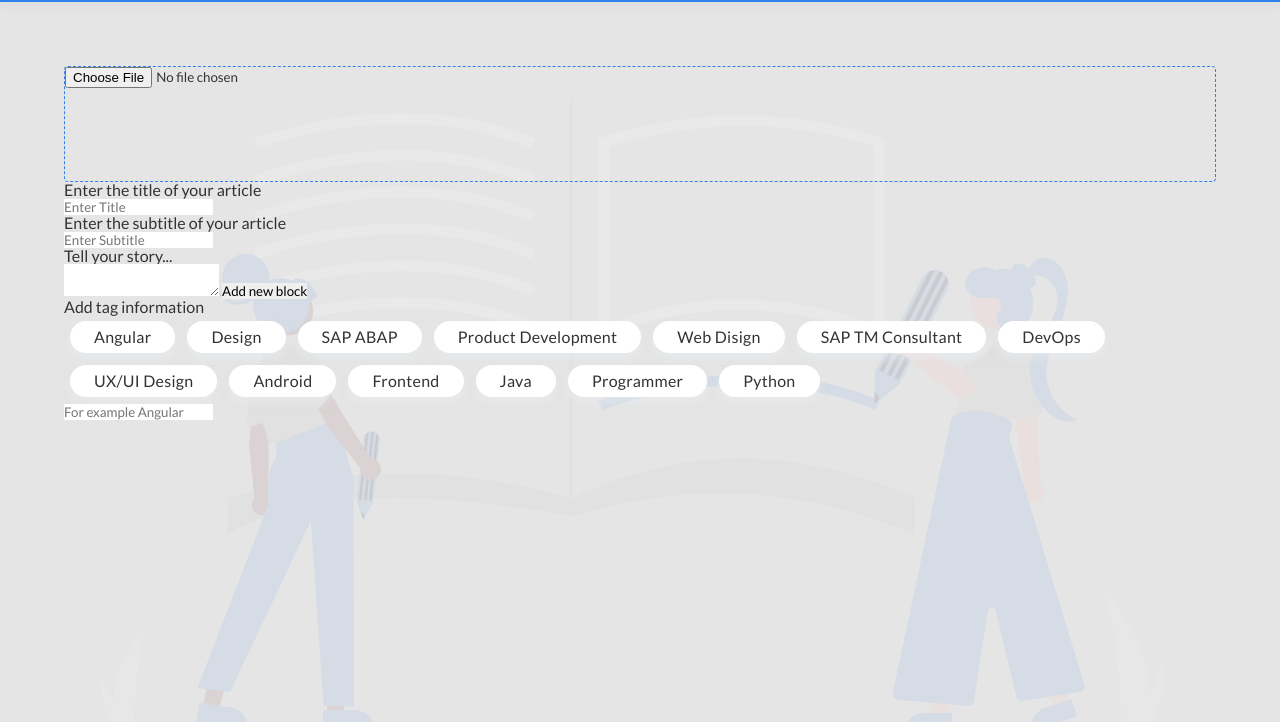
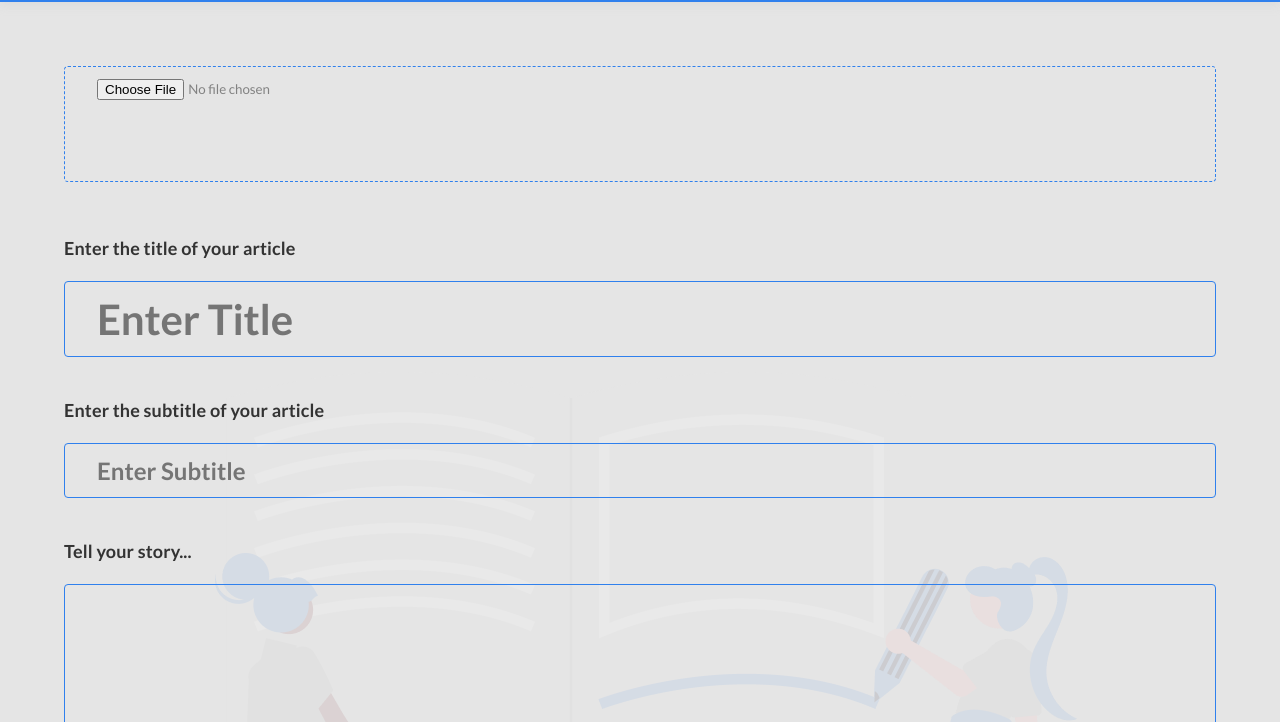
Before and after one commit to yulia-gomb/JS_Website-with-articles, a plain HTML site: page pages/create/createPost.html in a window 1280 px wide. Shown: the part 78-800 px from the top of the page. Drawn offline with Linux system fonts and the light colour scheme.

Commit message:
continued layout of page create-a-post

```diff
--- a/pages/create/create.js
+++ b/pages/create/create.js
@@ -5,7 +5,7 @@ window.onload = function () {
     let tags = document.getElementById('tags');
 
     data.tags.forEach(function (item, i){
-        let tag = ce("li", item, "tag");
+        let tag = ce("li", item, "tag plus");
         tags.append(tag);
     }
 
--- a/pages/create/createPost.html
+++ b/pages/create/createPost.html
@@ -23,18 +23,18 @@
 
 <main class="create-post-page">
     <div class="wrapper">
-        <form>
+        <form class="form">
             <input type="file" class="input-add-cover">
             <h2>Enter the title of your article</h2>
-            <input type="text" placeholder="Enter Title">
+            <input type="text" placeholder="Enter Title" class="input-enter-title">
             <h2>Enter the subtitle of your article</h2>
-            <input type="text" placeholder="Enter Subtitle">
+            <input type="text" placeholder="Enter Subtitle" class="input-enter-subtitle">
             <h2>Tell your story...</h2>
             <textarea></textarea>
-            <button>Add new block</button>
+            <button class="button-add-new-block">Add new block</button>
             <h2>Add tag information</h2>
             <ul id="tags"></ul>
-            <input type="text" placeholder="For example Angular">
+            <input type="text" placeholder="For example Angular" class="input-add-tag">
         </form>
     </div>
 </main>
--- a/pages/create/post.css
+++ b/pages/create/post.css
@@ -1,16 +1,68 @@
 .create-post-page{
     margin-top: 80px;
-    background: url("../../img/background-create-a-post.png") no-repeat center center;
+    background: url("../../img/background-create-a-post.png") no-repeat center 370px;
     padding-top: 64px;
     min-height: 100vh;
 }
+
+/* form style start */
+
+.form h2{
+    font-weight: 600;
+    font-size: 18px;
+    letter-spacing: 0.0075em;
+    margin-bottom: 24px;
+    margin-top: 44px;
+}
+input, textarea{
+    border: 1px solid #2F80ED;
+    width: 100%;
+    background-color: transparent;
+    color: #828282;
+    padding: 12px 32px;
+    border-radius: 4px;
+}
 .input-add-cover{
-    width: 1152px;
+    width: 100%;
     height: 116px;
     border: 1px dashed #2F80ED;
-    border-radius: 4px;
+    margin-bottom: 13px;
+}
+.input-enter-title{
+    font-weight: bold;
+    font-size: 42px;
+    letter-spacing: -0.005em;
+}
+.input-enter-subtitle{
+    font-weight: bold;
+    font-size: 24px;
+}
+textarea{
+    height: 288px;
+}
+.button-add-new-block{
+    margin-top: 32px;
+    background: url("../../img/icon-plus-blue.png") no-repeat left center transparent;
+    font-weight: 600;
+    font-size: 14px;
+    letter-spacing: 0.005em;
+    color: #2F80ED;
+    padding-left: 29px;
+}
+.input-add-tag{
+    margin-top: 32px;
+    font-weight: 600;
+    font-size: 18px;
+    letter-spacing: 0.0075em;
+    height: 56px;
+    color: #BDBDBD;
 }
 
+#tags li.plus{
+    background: url("../../img/icon-plus-black.png") no-repeat 20px center #FFFFFF;
+    padding-left: 50px;
+}
+/* form style end */
 
 
 /* footer style start */
--- a/style.css
+++ b/style.css
@@ -247,7 +247,6 @@ body{
     letter-spacing: 0.005em;
     color: #F2C94C;
 }
-
 /* footer style end */
 
 
@@ -255,6 +254,8 @@ body{
     max-width: 1152px;
     margin: 0 auto;
 }
+
+
 /* tags style start */
 #tags{
     display: flex;
@@ -269,7 +270,7 @@ body{
     box-shadow: 0px 6px 8px rgba(234, 237, 242, 0.5);
     border-radius: 40px;
     width: max-content;
-    margin: 6px;
+    margin: 6px 12px 6px 0;
     cursor: pointer;
 }
 #tags li.active{
```
Also changed, not shown: img/icon-plus-black.png (added), img/icon-plus-blue.png (added).
